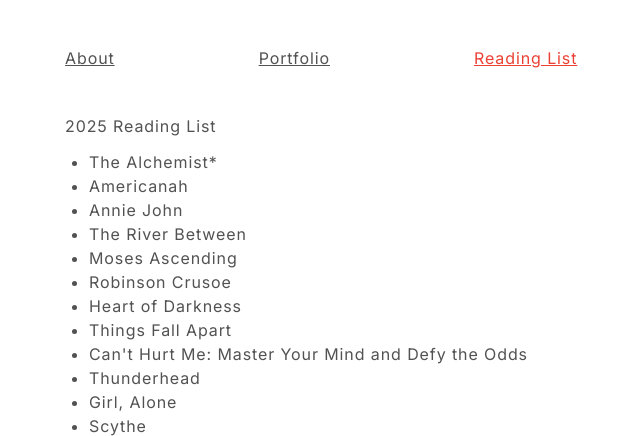
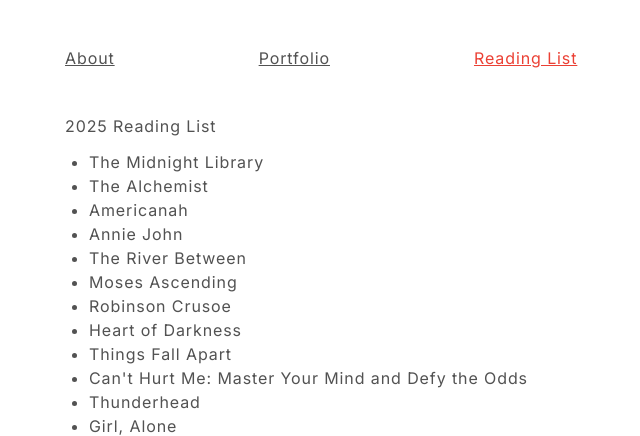
Before and after one commit to rrachelhuangg/rachelhuang.dev, a Flask app: page /books in a window 1280 px wide. Shown: the part 186-622 px from the top of the page, without its empty margins (311-951 px from the left). Run offline with Flask 3, Linux system fonts and the light colour scheme.

Commit message:
Updated reading list.

```diff
--- a/templates/books.html
+++ b/templates/books.html
@@ -37,7 +37,8 @@
     <div>
         2025 Reading List
         <ul>
-            <li>The Alchemist*</li>
+            <li>The Midnight Library</li>
+            <li>The Alchemist</li>
             <li>Americanah</li>
             <li>Annie John</li>
             <li>The River Between</li>
```
